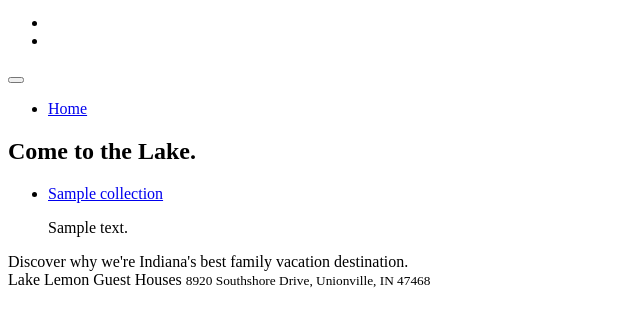
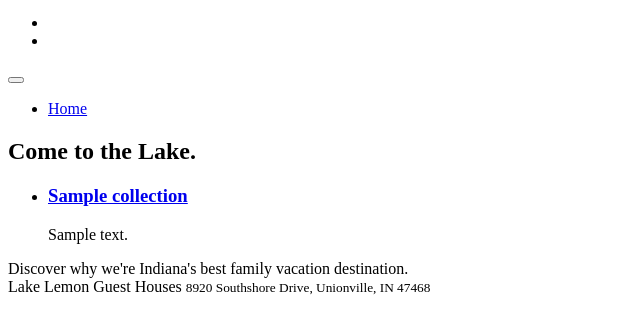
Before and after one commit to Teal-and-Sarah-Build-Websites/LakeLemon, a PHP site: template themes/lakelemon/templates/faq.html.twig in a window 1280 px wide. Shown: the part 160-494 px from the top of the page, without its empty margins (0-640 px from the left). Run offline with PHP 8.4, Linux system fonts and the light colour scheme; the template is opened without the code that fills it: most values are stand-ins (such as "Sample title", 1, 10 or a date in 2020); some libraries are stand-ins or nearby versions; some web fonts are replaced.

Commit message:
Make FAQ questions into H3 elements for SEO

```diff
--- a/themes/lakelemon/templates/partials/faq_item.html.twig
+++ b/themes/lakelemon/templates/partials/faq_item.html.twig
@@ -1,7 +1,7 @@
-<div class="uk-container uk-margin-top uk-margin-bottom">
+<div class="uk-container uk-margin-medium-top uk-margin-bottom">
   <ul uk-accordion>
       <li class="uk-open">
-          <a class="uk-accordion-title" href="#">{{ page.title }}</a>
+          <a class="uk-accordion-title" href="#"><h3>{{ page.title }}</h3></a>
           <div class="uk-accordion-content">
               <p>{{ page.content }}</p>
           </div>
```
